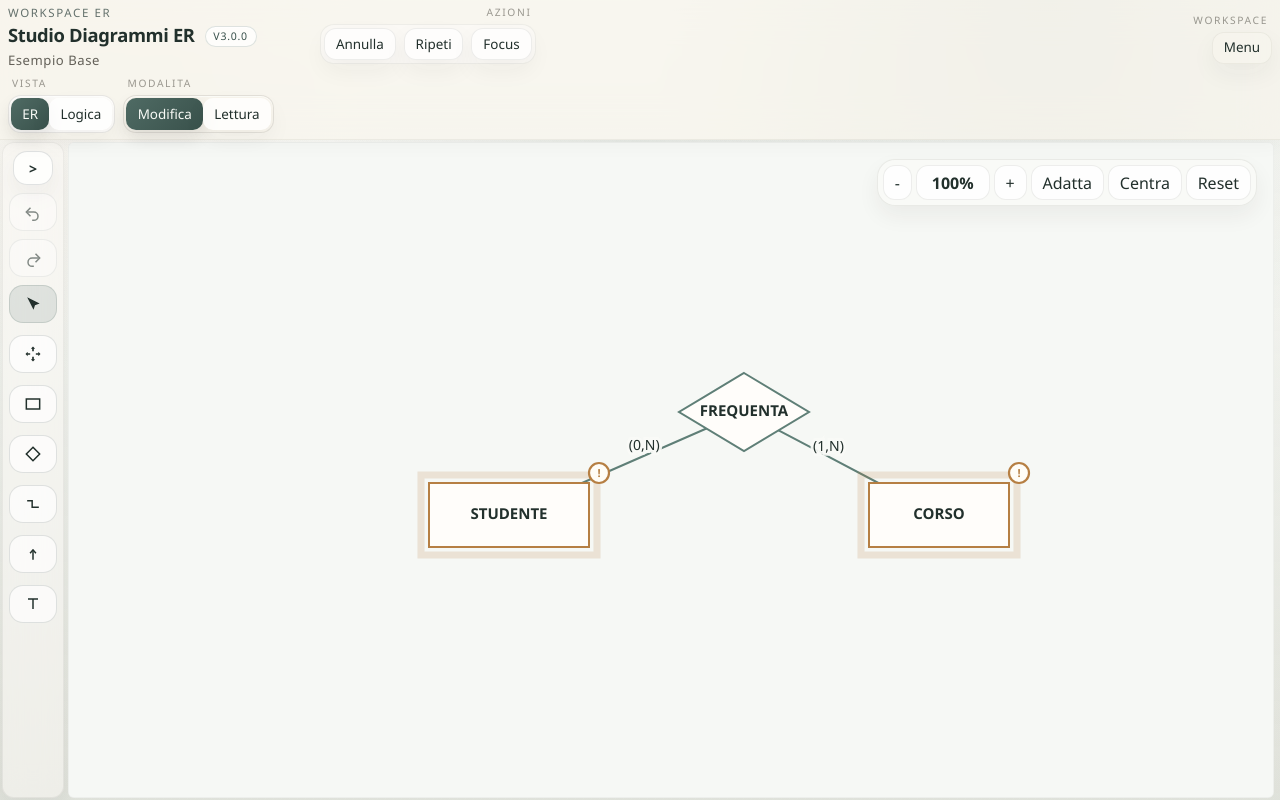
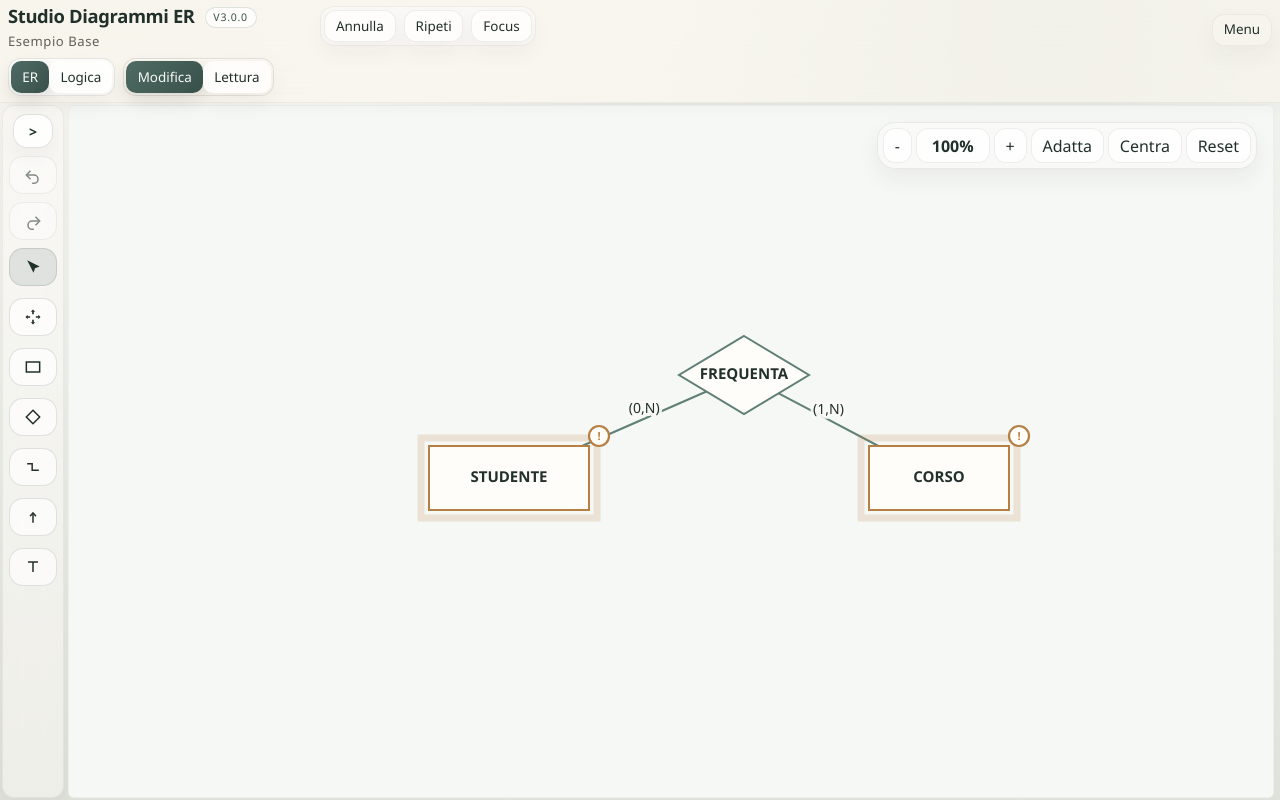
Before and after one commit to SignorTynam/ER-Studio, a React (Vite) app: page / in a window 1280 px wide. Built offline with nearby package versions, Linux system fonts and the light colour scheme; the HTML template or start-up script is replaced by a standard one.

Commit message:
feat: remove unnecessary labels from AppHeader component for cleaner UI

```diff
--- a/src/components/AppHeader.tsx
+++ b/src/components/AppHeader.tsx
@@ -155,7 +155,6 @@ export function AppHeader(props: AppHeaderProps) {
   return (
     <header className={props.focusMode ? "app-header focus-mode" : "app-header"}>
       <div className="app-title-block">
-        <div className="app-eyebrow">Workspace ER</div>
         <div className="app-title-inline">
           <h1>{props.appTitle}</h1>
           <div className="app-version-pill">v{props.appVersion}</div>
@@ -165,7 +164,6 @@ export function AppHeader(props: AppHeaderProps) {
 
       <div className="header-switches">
         <div className="header-control-group">
-          <div className="header-group-label">Vista</div>
           <div className="mode-switch mode-switch-primary" role="group" aria-label="Vista diagramma">
             <button
               className={props.diagramView === "er" ? "mode-button active" : "mode-button"}
@@ -185,7 +183,6 @@ export function AppHeader(props: AppHeaderProps) {
         </div>
 
         <div className="header-control-group">
-          <div className="header-group-label">Modalita</div>
           <div className="mode-switch mode-switch-secondary" role="group" aria-label="Modalita editor">
             <button
               className={props.mode === "edit" && props.diagramView === "er" ? "mode-button active" : "mode-button"}
@@ -209,7 +206,6 @@ export function AppHeader(props: AppHeaderProps) {
 
       <div className="header-utility-bar">
         <div className="header-control-group header-control-group-actions">
-          <div className="header-group-label">Azioni</div>
           <div className="header-quick-actions" role="group" aria-label="Azioni rapide workspace">
             <button
               type="button"
@@ -273,7 +269,6 @@ export function AppHeader(props: AppHeaderProps) {
         </div>
 
         <div className="header-control-group header-control-group-menu">
-          <div className="header-group-label">Workspace</div>
           <nav ref={navRef} className="header-nav" aria-label="Azioni secondarie">
             <details ref={menuGroupRef} className="nav-group nav-group-menu" onToggle={handleGroupToggle}>
               <summary>Menu</summary>
```
